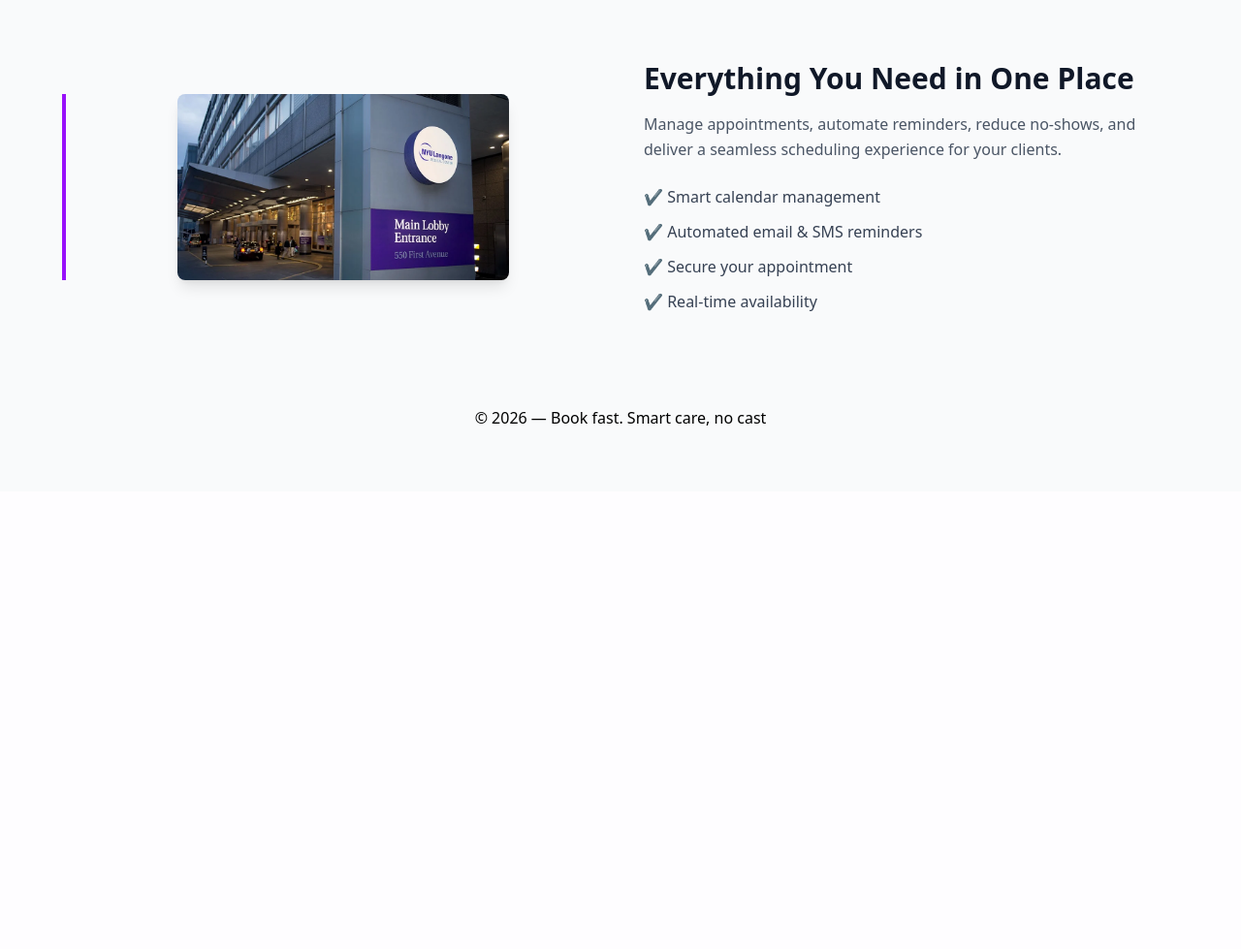
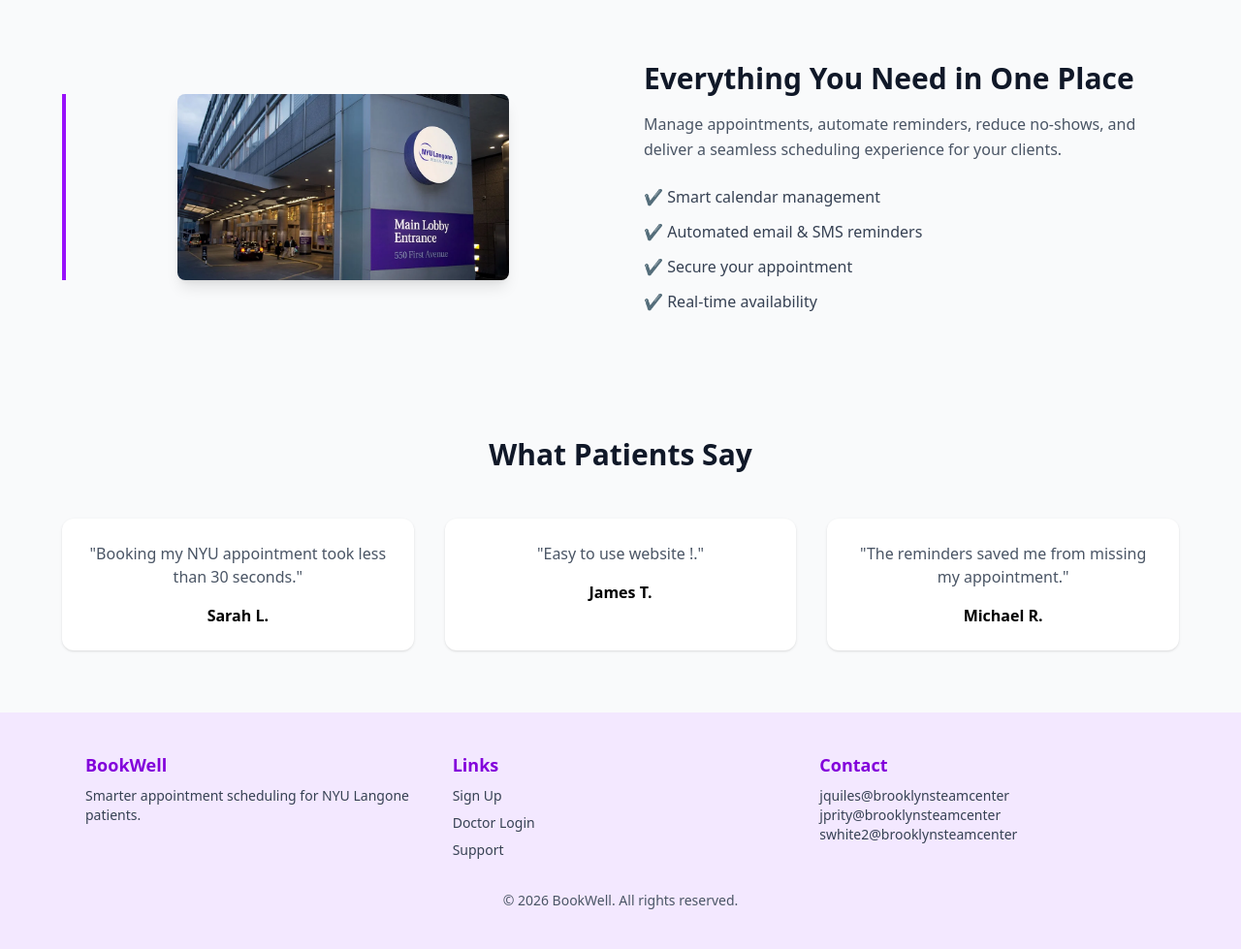
Before and after one commit to Brooklyn-STEAM/10050-Integration-of-Calendar-Availability-To-Streamline-Booking-Process, a Flask app: page / in a window 1280 px wide. Shown: the part 505-1484 px from the top of the page at 97% size. Before the commit the page ends 944 px from the top, so only its background shows below. Run offline with Flask 3, Linux system fonts and the light colour scheme.

Commit message:
homepageeeeeke (#46)

```diff
--- a/templates/homepage.html.jinja
+++ b/templates/homepage.html.jinja
@@ -6,7 +6,7 @@
   <script src="https://cdn.jsdelivr.net/npm/@tailwindcss/browser@4"></script>
 </head>
 
-<body class="h-screen w-screen overflow-x-hidden flex flex-col">
+<body class="min-h-screen w-screen overflow-x-hidden flex flex-col">
 
 {% include "components/navbar.html.jinja"%}
 
@@ -30,27 +30,26 @@
 
 <div class="mt-8 flex flex-col md:flex-row justify-center gap-4">
 <a href="/signup"
-         class="w-full md:w-auto px-6 py-3 bg-white text-purple-600 font-semibold rounded-lg text-center">
+class="w-full md:w-auto px-6 py-3 bg-white text-purple-600 font-semibold rounded-lg text-center hover:bg-purple-100 transition">
 Get Started
 </a>
 
-      <a href="doctorlogin"
-         class="w-full md:w-auto px-6 py-3 bg-white text-purple-600 font-semibold rounded-lg text-center">
+<a href="/doctorlogin"
+class="w-full md:w-auto px-6 py-3 bg-white text-purple-600 font-semibold rounded-lg text-center hover:bg-purple-100 transition">
 Doctor's Get Started
 </a>
 
 <a href="https://mychart.nyulmc.org/mychart/Authentication/Login"
 target="_blank"
-         class="w-full md:w-auto px-6 py-3 bg-white text-purple-600 font-semibold rounded-lg text-center">
+class="w-full md:w-auto px-6 py-3 bg-white text-purple-600 font-semibold rounded-lg text-center hover:bg-purple-100 transition">
 Connect MyChart
 </a>
 </div>
 </div>
 </section>
-  </section>
 
-  <section class="flex-1 bg-gray-50 px-0 md:px-6 py-12 md:py-16">
-  <div class="w-full md:max-w-6xl md:mx-auto grid grid-cols-1 md:grid-cols-2 gap-12 items-center px-4 md:px-0">
+<section class="bg-gray-50 px-6 py-16">
+<div class="max-w-6xl mx-auto grid grid-cols-1 md:grid-cols-2 gap-12 items-center">
 
 <div class="border-l-0 md:border-l-4 border-purple-600 md:pl-6 flex justify-center">
 <img src="/static/images/nyulangone.jpeg"
@@ -74,13 +73,95 @@
 <li>✔ Secure your appointment</li>
 <li>✔ Real-time availability</li>
 </ul>
+
 </div>
-
-    <footer class="col-span-full flex justify-center text-center mt-12">
-      <p>© 2026 — Book fast. Smart care, no cast</p>
-    </footer>
-
 </div>
 </section>
 
+<section class="bg-gray-50 py-16 px-6">
+<div class="max-w-6xl mx-auto text-center">
+
+<h2 class="text-3xl font-bold text-gray-900">
+What Patients Say
+</h2>
+
+<div class="mt-12 grid md:grid-cols-3 gap-8">
+
+<div class="bg-white p-6 rounded-xl shadow hover:-translate-y-1 hover:shadow-xl transition-all duration-300">
+<p class="text-gray-600">
+"Booking my NYU appointment took less than 30 seconds."
+</p>
+<h4 class="mt-4 font-semibold">Sarah L.</h4>
+</div>
+
+<div class="bg-white p-6 rounded-xl shadow hover:-translate-y-1 hover:shadow-xl transition-all duration-300">
+<p class="text-gray-600">
+"Easy to use website !."
+</p>
+<h4 class="mt-4 font-semibold">James T.</h4>
+</div>
+
+<div class="bg-white p-6 rounded-xl shadow hover:-translate-y-1 hover:shadow-xl transition-all duration-300">
+<p class="text-gray-600">
+"The reminders saved me from missing my appointment."
+</p>
+<h4 class="mt-4 font-semibold">Michael R.</h4>
+</div>
+
+</div>
+</div>
+</section>
+
+<footer class="bg-purple-100 text-gray-700 py-10">
+
+<div class="max-w-6xl mx-auto grid md:grid-cols-3 gap-8 text-center md:text-left px-6">
+
+<div>
+<h3 class="text-purple-700 font-semibold text-lg">BookWell</h3>
+<p class="mt-2 text-sm">
+Smarter appointment scheduling for NYU Langone patients.
+</p>
+</div>
+
+<div>
+<h3 class="text-purple-700 font-semibold text-lg">Links</h3>
+<ul class="mt-2 space-y-2 text-sm">
+<li>
+<a href="/signup" class="hover:text-purple-700 hover:underline transition">
+Sign Up
+</a>
+</li>
+
+<li>
+<a href="/doctorlogin" class="hover:text-purple-700 hover:underline transition">
+Doctor Login
+</a>
+</li>
+
+<li>
+<a href="/contact" class="hover:text-purple-700 hover:underline transition">
+Support
+</a>
+</li>
+</ul>
+</div>
+
+<div>
+<h3 class="text-purple-700 font-semibold text-lg">Contact</h3>
+<p class="text-sm mt-2">
+jquiles@brooklynsteamcenter<br>
+jprity@brooklynsteamcenter<br>
+swhite2@brooklynsteamcenter
+</p>
+</div>
+
+</div>
+
+<p class="text-center text-sm mt-8 text-gray-600">
+© 2026 BookWell. All rights reserved.
+</p>
+
+</footer>
+
 </body>
+</html>
```
Lines whose indentation alone changed are shown as unchanged.
